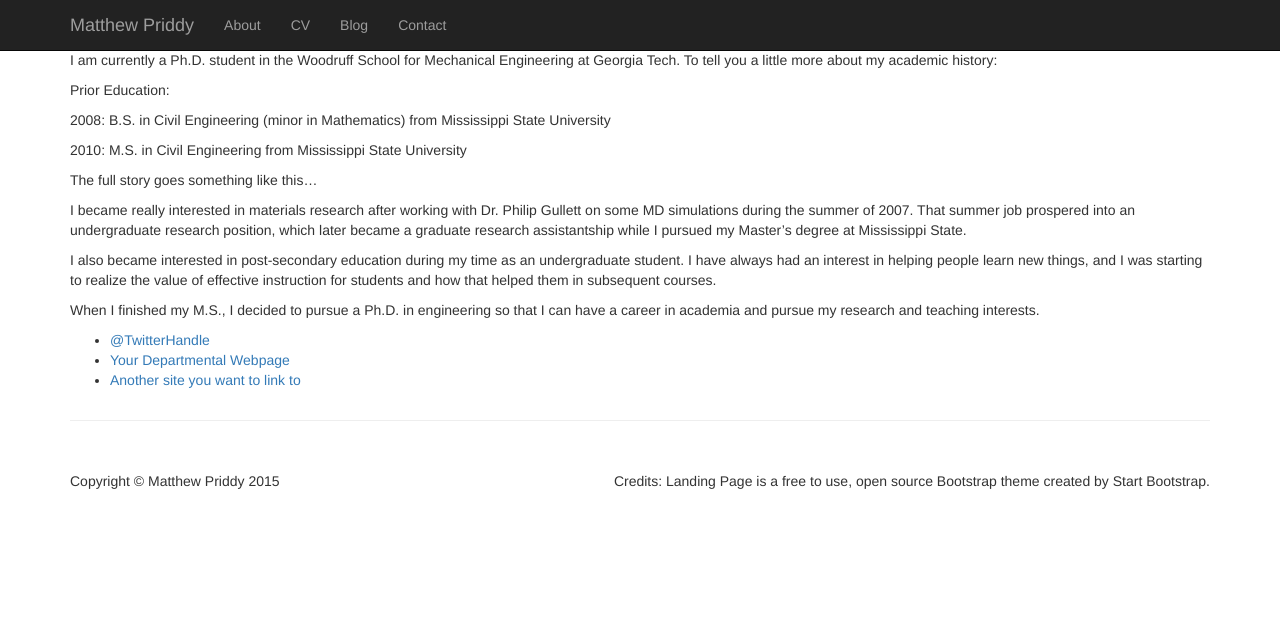
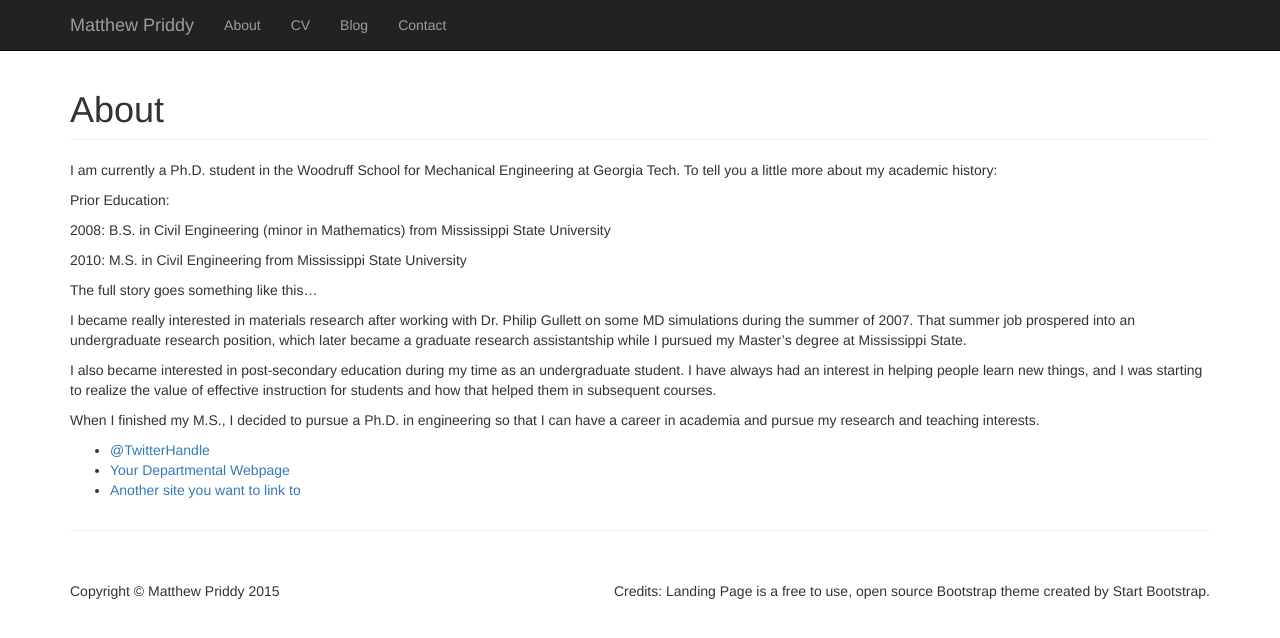
Before and after one commit to mwpriddy/mwpriddy.github.io, a Jekyll site: the page built from about/index.html, in a window 1280 px wide. Shown: the top 638 px of the page. Built offline with Jekyll 4.4.1, drawn with Linux system fonts in a browser that asks for light colours.

Commit message:
Update index.html

```diff
--- a/about/index.html
+++ b/about/index.html
@@ -4,8 +4,14 @@
 ---
 
 <div class="about">
+	<div class="row">
+            <div class="col-lg-12">
+                <h1 class="page-header">{{page.title}}</h1>
+            </div>
+        </div>
 
-	<p>I am currently a Ph.D. student in the Woodruff School for Mechanical Engineering at Georgia Tech. To tell you a little more about my academic history:</p>
+
+<p>I am currently a Ph.D. student in the Woodruff School for Mechanical Engineering at Georgia Tech. To tell you a little more about my academic history:</p>
 
 <p>Prior Education:</p>
 <p> 2008: B.S. in Civil Engineering (minor in Mathematics) from Mississippi State University</p>
```
